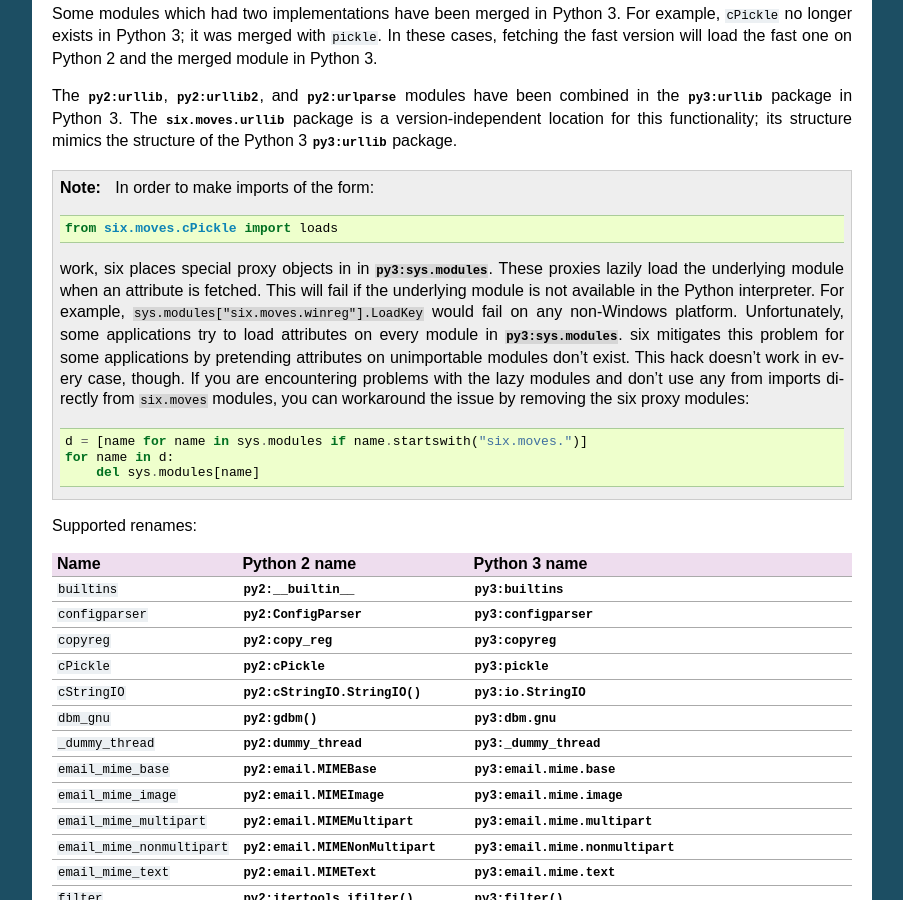
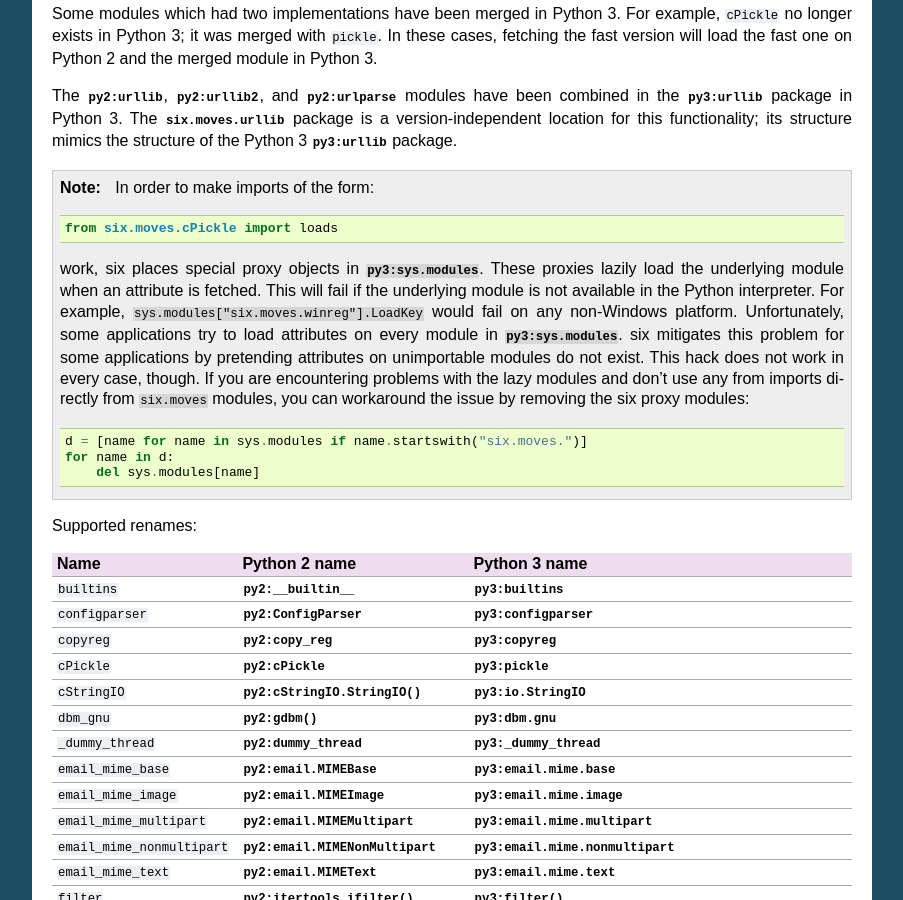
Before and after one commit to benjaminp/six, a Sphinx documentation site: the page built from documentation/index.rst, in a window 1280 px wide and 900 px high, scrolled down 6945 px. Shown: the whole window, without its empty margins (198-1101 px from the left). Built offline with Sphinx 7.4.7, drawn with Linux system fonts in a browser that asks for light colours.

Commit message:
A small typing mistake on documentation/index.rst

```diff
--- a/documentation/index.rst
+++ b/documentation/index.rst
@@ -530,14 +530,14 @@ functionality; its structure mimics the structure of the Python 3
 
      from six.moves.cPickle import loads
 
-   work, six places special proxy objects in in :data:`py3:sys.modules`. These
+   work, six places special proxy objects in :data:`py3:sys.modules`. These
    proxies lazily load the underlying module when an attribute is fetched. This
    will fail if the underlying module is not available in the Python
    interpreter. For example, ``sys.modules["six.moves.winreg"].LoadKey`` would
    fail on any non-Windows platform. Unfortunately, some applications try to
    load attributes on every module in :data:`py3:sys.modules`. six mitigates
    this problem for some applications by pretending attributes on unimportable
-   modules don't exist. This hack doesn't work in every case, though. If you are
+   modules do not exist. This hack does not work in every case, though. If you are
    encountering problems with the lazy modules and don't use any from imports
    directly from ``six.moves`` modules, you can workaround the issue by removing
    the six proxy modules::
```
